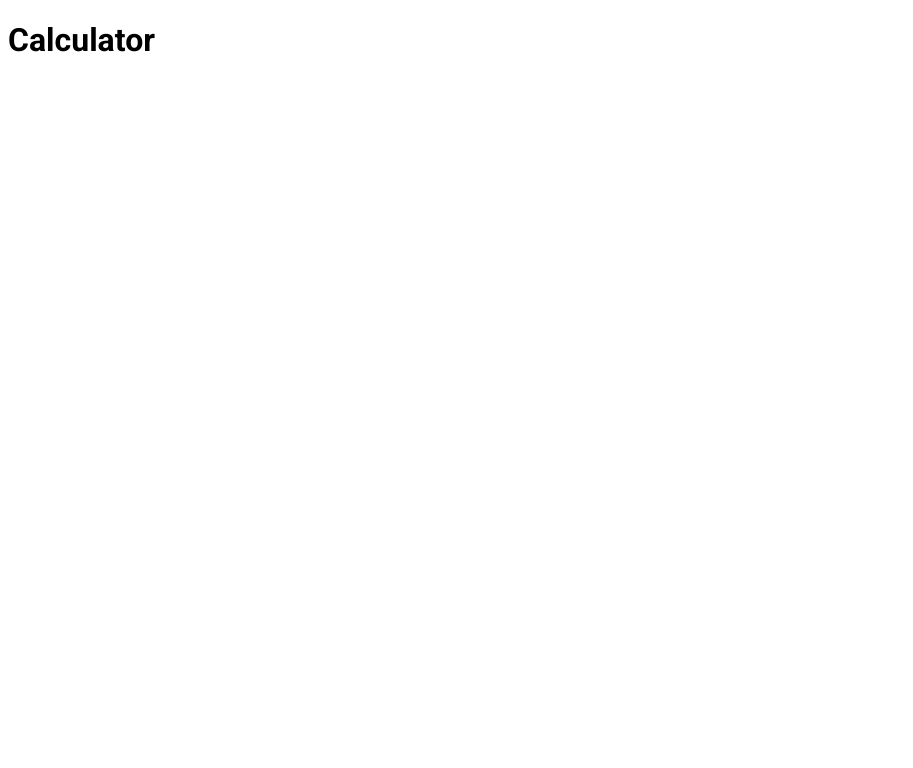
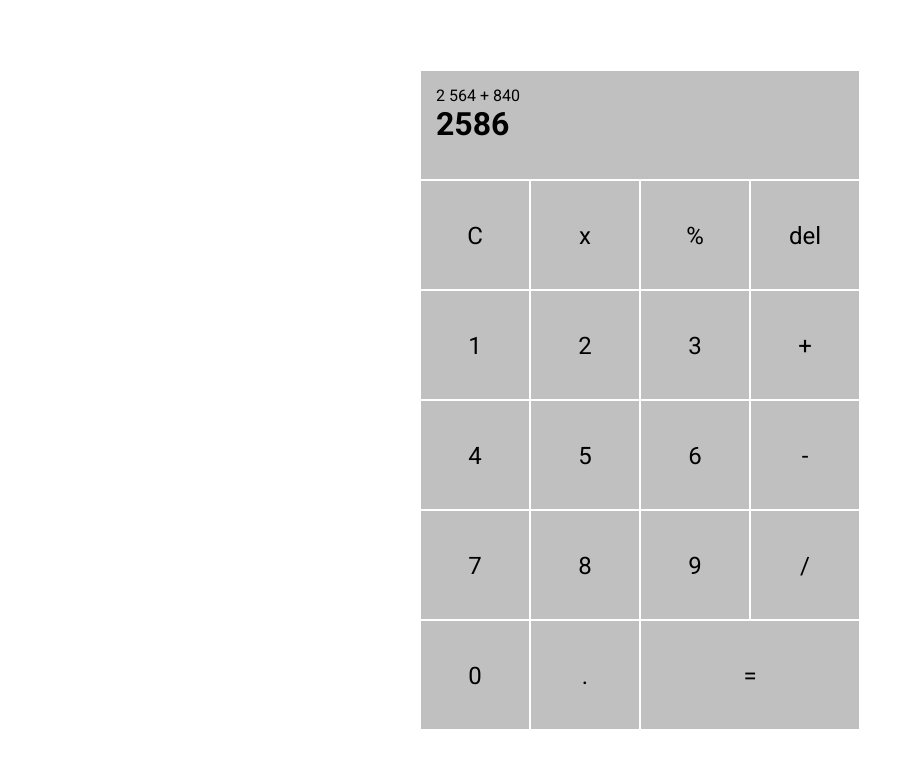
Before and after one commit to jacustix/javascript-calculator, a plain HTML site: page index.html in a window 1280 px wide. Shown: the whole page, without its empty margins (0-913 px from the left). Drawn offline with Linux system fonts and the light colour scheme.

Commit message:
Adding basic calculator HTML and CSS

```diff
--- a/index.html
+++ b/index.html
@@ -12,6 +12,32 @@
 		<script src="js/app.js" defer></script>
 	</head>
 	<body>
-		<h1>Calculator</h1>
+		<div class="container">
+			<div class="panel">
+				<div class="operation-history">2 564 + 840</div>
+				<div id="number">2586</div>
+			</div>
+			<div class="body">
+				<div class="item">C</div>
+				<div class="item">x</div>
+				<div class="item">%</div>
+				<div class="item">del</div>
+				<div class="item">1</div>
+				<div class="item">2</div>
+				<div class="item">3</div>
+				<div class="item">+</div>
+				<div class="item">4</div>
+				<div class="item">5</div>
+				<div class="item">6</div>
+				<div class="item">-</div>
+				<div class="item">7</div>
+				<div class="item">8</div>
+				<div class="item">9</div>
+				<div class="item">/</div>
+				<div class="item">0</div>
+				<div class="item">.</div>
+				<div class="item">=</div>
+			</div>
+		</div>
 	</body>
 </html>
--- a/sass/style.scss
+++ b/sass/style.scss
@@ -1,4 +1,52 @@
-body * {
+* {
 	box-sizing: border-box;
+}
+
+body {
 	font-family: "Roboto", sans-serif;
+	padding: 0;
+	margin: 0;
+	height: 100vh;
 }
+
+.container {
+	width: 440px;
+	position: relative;
+	left: 50%;
+	top: 50%;
+	transform: translate(-50%, -50%);
+
+	.panel {
+		height: 110px;
+		border: 1px solid white;
+		background-color: silver;
+		padding: 15px;
+
+		#number {
+			font-size: 2rem;
+			font-weight: bold;
+			background-color: transparent;
+			border: none;
+		}
+	}
+
+	.body {
+		display: flex;
+		flex-direction: row;
+		flex-wrap: wrap;
+
+		.item {
+			width: 110px;
+			height: 110px;
+			background-color: silver;
+			border: 1px solid white;
+			line-height: 110px;
+			text-align: center;
+			font-size: 1.5rem;
+
+			&:nth-last-child(1) {
+				flex-grow: 1;
+			}
+		}
+	}
+}
```
Also changed, not shown: css/style.css, 1 other file.
